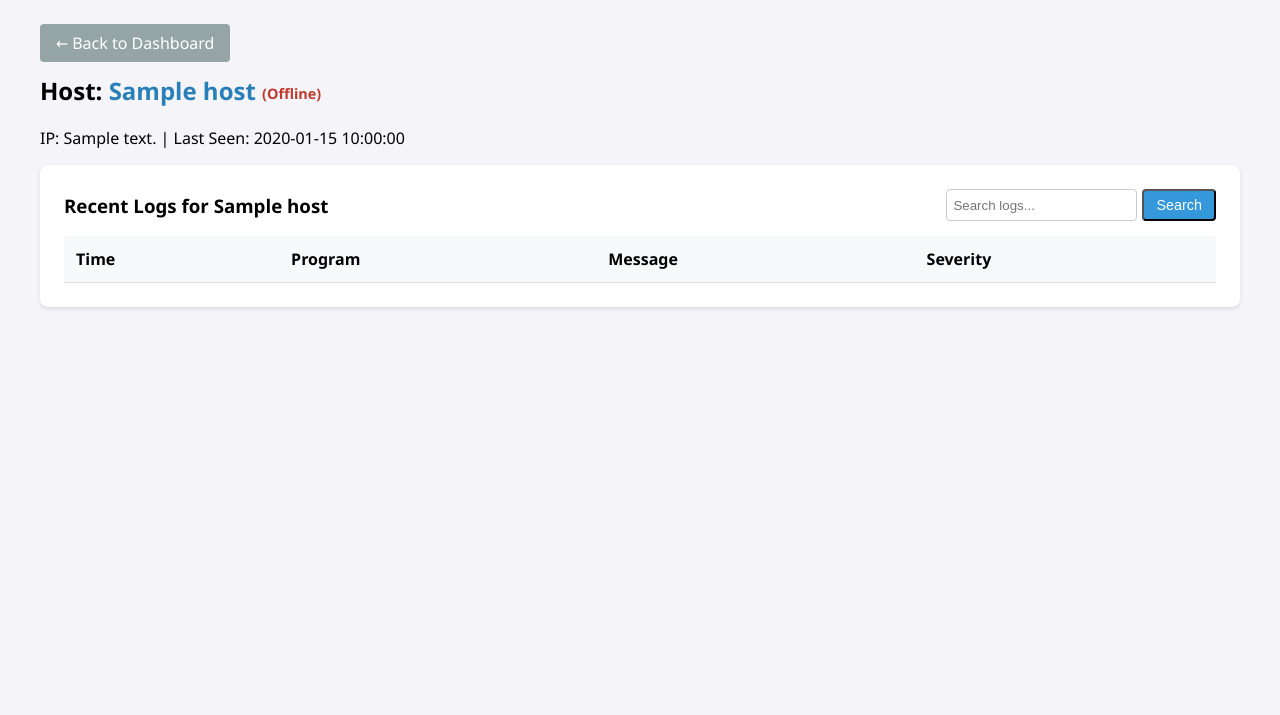
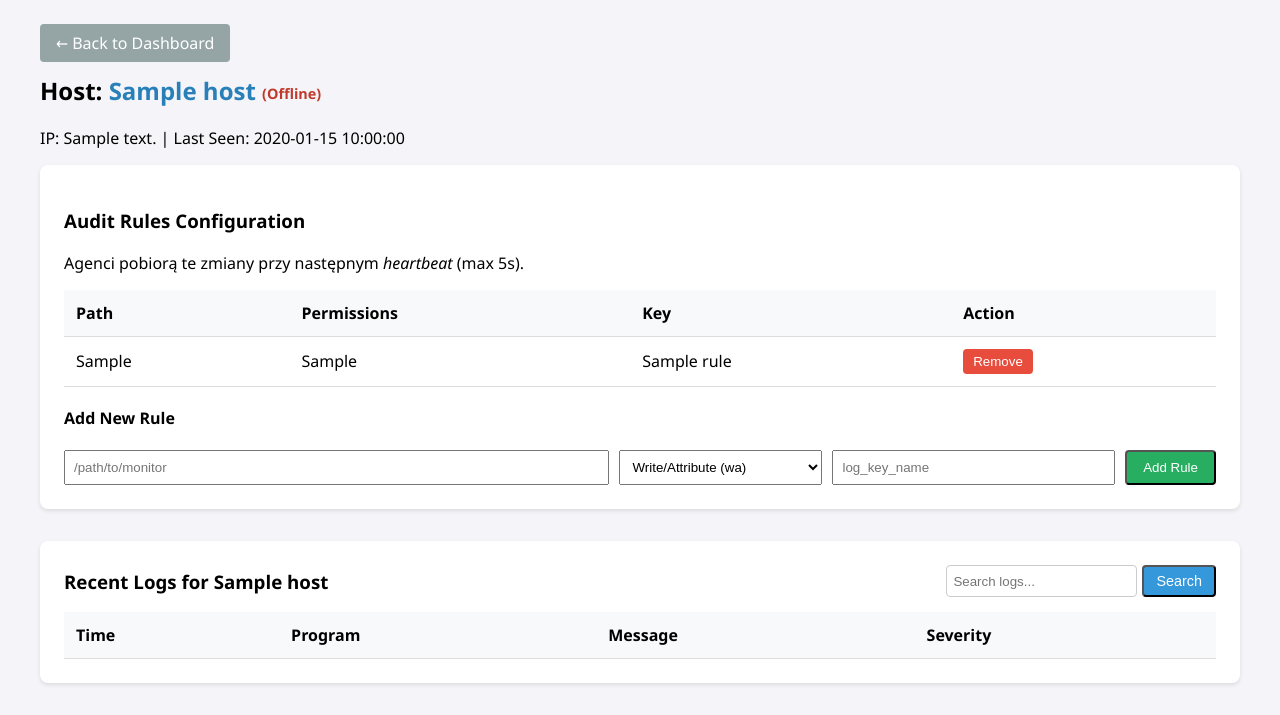
Before and after one commit to arturght06/kso-proj, a Flask app: page /host/1 in a window 1280 px wide. Shown: the part 94-809 px from the top of the page. Before the commit the page ends 403 px from the top, so only its background shows below. Run offline with Flask 3, Linux system fonts and the light colour scheme; a user stored in the database is signed in; tables that the repository leaves empty hold one stand-in row (values such as "Sample post"); lists and menus that the app fills with data are empty; some libraries are stand-ins or nearby versions.

Commit message:
The most detailed host_details

```diff
--- a/server/templates/host_details.html
+++ b/server/templates/host_details.html
@@ -1,6 +1,7 @@
 {% extends "base.html" %}
 
 {% block content %}
+
 <script src="https://cdnjs.cloudflare.com/ajax/libs/socket.io/4.0.1/socket.io.js"></script>
 <script type="text/javascript">
     document.addEventListener("DOMContentLoaded", function() {
@@ -73,9 +74,51 @@
     <span id="host-status" style="font-size: 0.6em; vertical-align: middle; color: {{ '#27ae60' if host.is_online else '#c0392b' }}">
         {{ '(Online)' if host.is_online else '(Offline)' }}
     </span>
+
 </h2>
+<p>IP: {{ host.ip_address }} | Last Seen: {{ host.last_heartbeat.strftime('%Y-%m-%d %H:%M:%S') }}</p>
 
-<p>IP: {{ host.ip_address }} | Last Seen: <span id="host-last-seen">{{ host.last_heartbeat.strftime('%Y-%m-%d %H:%M:%S') }}</span></p>
+<div class="card">
+    <h3>Audit Rules Configuration</h3>
+    <p>Agenci pobiorą te zmiany przy następnym <i>heartbeat</i> (max 5s).</p>
+
+    <table>
+        <thead>
+            <tr>
+                <th>Path</th>
+                <th>Permissions</th>
+                <th>Key</th>
+                <th>Action</th>
+            </tr>
+        </thead>
+        <tbody>
+            {% for rule in host.rules %}
+            <tr>
+                <td>{{ rule.path }}</td>
+                <td>{{ rule.permissions }}</td>
+                <td>{{ rule.key_label }}</td>
+                <td>
+                    <form action="{{ url_for('delete_rule_from_host', host_id=host.id, rule_id=rule.id) }}" method="POST" style="display:inline;">
+                        <button type="submit" style="background: #e74c3c; color: white; border: none; padding: 5px 10px; cursor: pointer; border-radius: 4px;">Remove</button>
+                    </form>
+                </td>
+            </tr>
+            {% endfor %}
+        </tbody>
+    </table>
+
+    <h4 style="margin-top: 20px;">Add New Rule</h4>
+    <form action="{{ url_for('add_rule_to_host', host_id=host.id) }}" method="POST" style="display: flex; gap: 10px;">
+        <input type="text" name="path" placeholder="/path/to/monitor" required style="flex: 2; padding: 8px;">
+        <select name="permissions" style="padding: 8px;">
+            <option value="wa">Write/Attribute (wa)</option>
+            <option value="rwxa">Read/Write/Exec/Attr (rwxa)</option>
+            <option value="x">Execute (x)</option>
+        </select>
+        <input type="text" name="key_label" placeholder="log_key_name" required style="flex: 1; padding: 8px;">
+        <button type="submit" class="btn" style="background: #27ae60;">Add Rule</button>
+    </form>
+</div>
 
 <div class="card">
     <div style="display: flex; justify-content: space-between; align-items: center; margin-bottom: 15px;">
```
